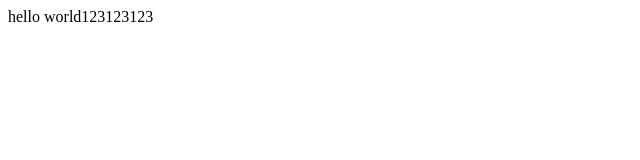
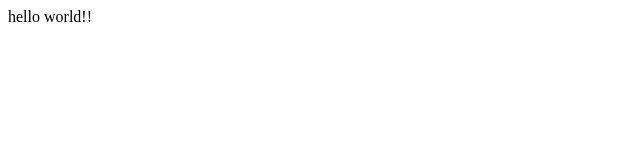
Before and after one commit to 1100137233/store, a plain HTML site: page WebApplication2/index.html in a window 1280 px wide. Shown: the full height of the page, 0-640 px from the left. Drawn offline with Linux system fonts and the light colour scheme.

Commit message:
index.html

```diff
--- a/WebApplication2/index.html
+++ b/WebApplication2/index.html
@@ -4,6 +4,6 @@
     <title></title>
 </head>
 <body>
-    hello world123123123
+    hello world!!
 </body>
 </html>
```
Also changed, not shown: 3 other files.
